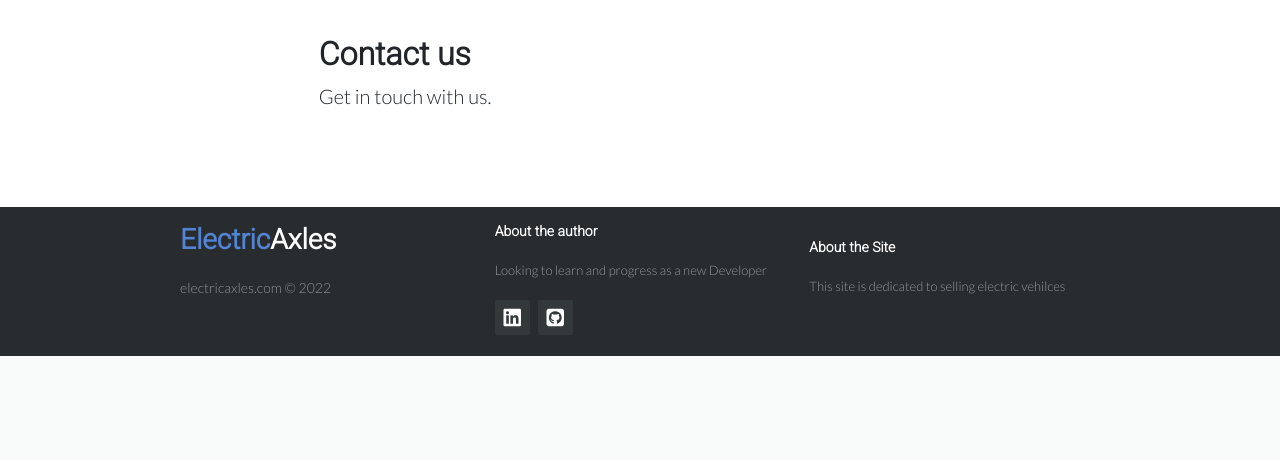
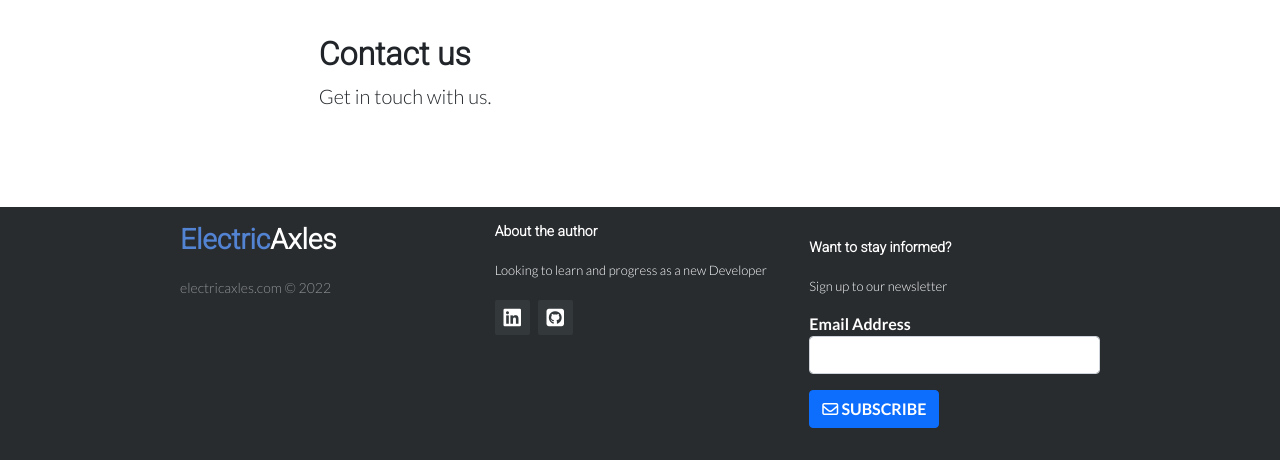
Before and after one commit to dhowai/portfolio-5-electric-axles, a Django app: page / in a window 1280 px wide. Shown: the part 1650-2110 px from the top of the page. Before the commit the page ends 2006 px from the top, so only its background shows below. Run offline with Django 3.2, Linux system fonts and the light colour scheme; parts of the project's set-up code (start-up, migrations or seed data) failed here and were passed over; some libraries are stand-ins or nearby versions.

Commit message:
Add mailchimp to capture user email and add them to newsletter list

```diff
--- a/home/templates/home/index.html
+++ b/home/templates/home/index.html
@@ -13,13 +13,13 @@
     <div id="carouselFade" class="carousel slide carousel-fade" data-ride="carousel">
         <div class="carousel-inner">
             <div class="carousel-item active">
-                <img src="/media/mike-marrah-YG1qod-leuQ-unsplash.jpg" class="img-fluid mx-auto d-block" alt="...">
+                <img src="/media/mike-marrah-YG1qod-leuQ-unsplash.jpg" class="img-fluid mx-auto d-block" alt="onewheel xr electric skateboard">
             </div>
             <div class="carousel-item">
-                <img src="/media/varla-scooter-3UucGH8UqOY-unsplash.jpg" class="img-fluid mx-auto d-block" alt="...">
+                <img src="/media/varla-scooter-3UucGH8UqOY-unsplash.jpg" class="img-fluid mx-auto d-block" alt="varla red scooter">
             </div>
             <div class="carousel-item">
-                <img src="/media/geo-chierchia-qZ1KmFjfQq8-unsplash.jpg" class="img-fluid mx-auto d-block" alt="...">
+                <img src="/media/geo-chierchia-qZ1KmFjfQq8-unsplash.jpg" class="img-fluid mx-auto d-block" alt="back electric bike">
             </div>
         </div>
         <a class="carousel-control-prev" href="#carouselFade" role="button" data-slide="prev">
--- a/static/css/base.css
+++ b/static/css/base.css
@@ -327,10 +327,8 @@ span.new-line-span {
 
 .footer-about p {
   line-height: 20px;
-  color: #92999f;
   font-size: 13px;
   font-weight: normal;
-  margin: 0
 }
 
 div.social-links {
--- a/templates/base.html
+++ b/templates/base.html
@@ -161,8 +161,17 @@
                         </div>
                     </div>
                     <div class="col-sm-6 col-md-4 py-3 footer-about">
-                        <h4>About the Site</h4>
-                        <p>This site is dedicated to selling electric vehilces</p>
+                        <h4>Want to stay informed?</h4>
+                        <p>Sign up to our newsletter</p>
+                        <!-- Mailchimp Signup Form -->
+                        <form action="https://gmail.us14.list-manage.com/subscribe/post?u=cc5f3624add345be12a9bd8ae&amp;id=e559f8cb13" method="post" target="_blank">
+                            <div class="form-group">
+                                <label for="mce-EMAIL">Email Address</label>
+                                <input type="email" class="form-control" required="required" name="EMAIL" id="mce-EMAIL">
+                            </div>
+                                <button type="submit" class="fw-bold btn btn-primary text-uppercase mt-3"><i class="fa fa-envelope-o"></i> Subscribe</button>
+                            <div style="position: absolute; left: -5000px;" aria-hidden="true"><input type="text" name="b_cc5f3624add345be12a9bd8ae_e559f8cb13" tabindex="-1" value=""></div>
+                        </form>
                     </div>
                 </div>
             </div>
```
Also changed, not shown: README.md, 1 other file.
